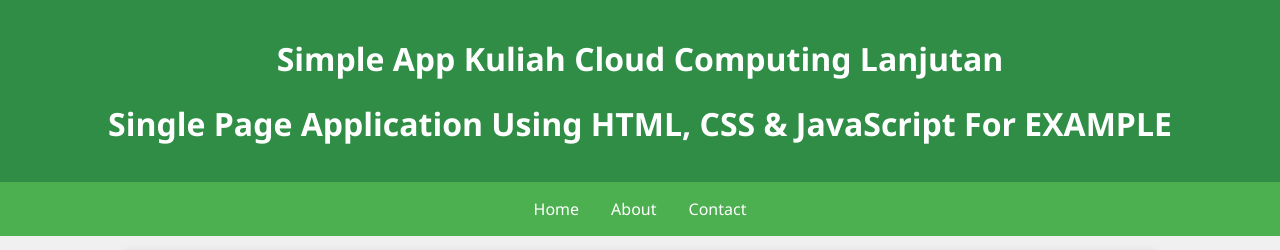
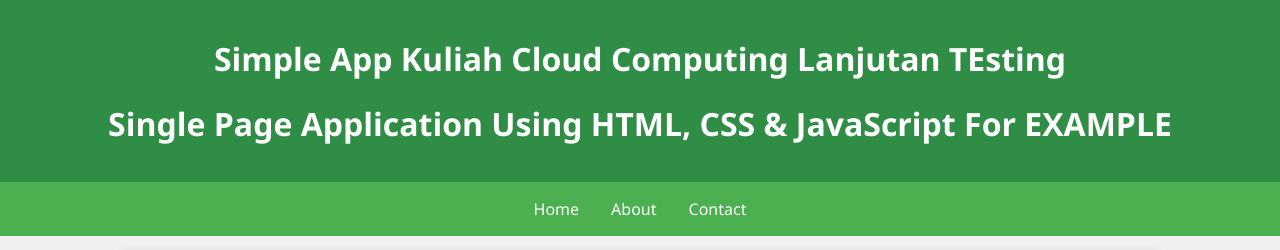
Before and after one commit to ronaldglobal/simple-app-cd, a plain HTML site: page index.html in a window 1280 px wide. Shown: the top 250 px of the page. Drawn offline with Linux system fonts and the light colour scheme.

Commit message:
change tite H1 index.html

```diff
--- a/index.html
+++ b/index.html
@@ -13,7 +13,7 @@
 	<div id="app">
 		<header>
 			<h1>
-				Simple App Kuliah Cloud Computing Lanjutan
+				Simple App Kuliah Cloud Computing Lanjutan TEsting
 			</h1>
 			<h1>
 				Single Page Application Using
```
